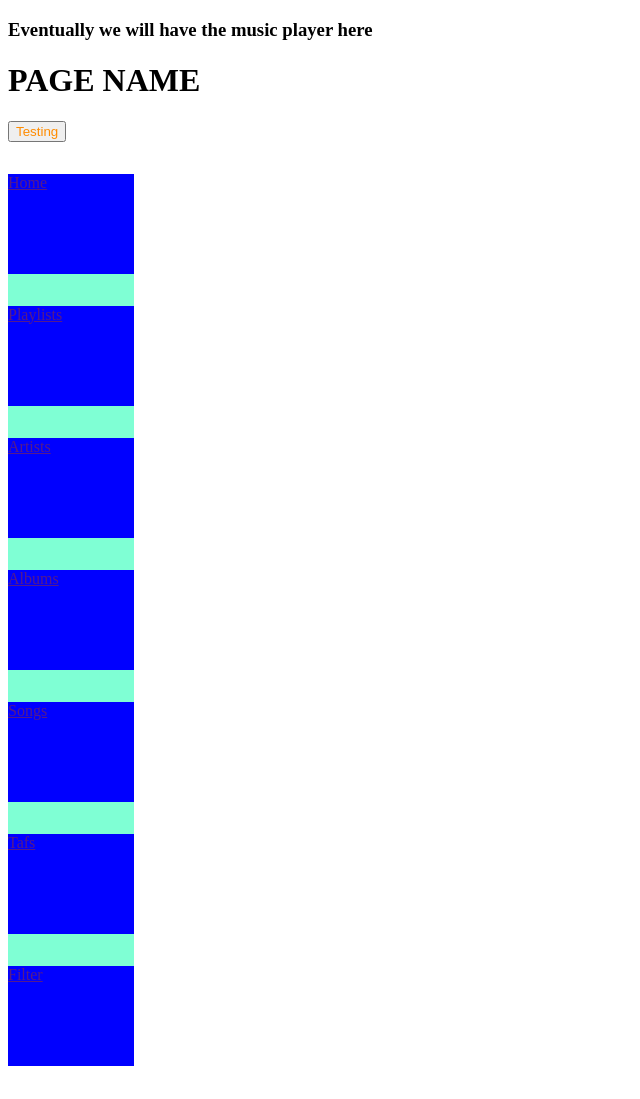
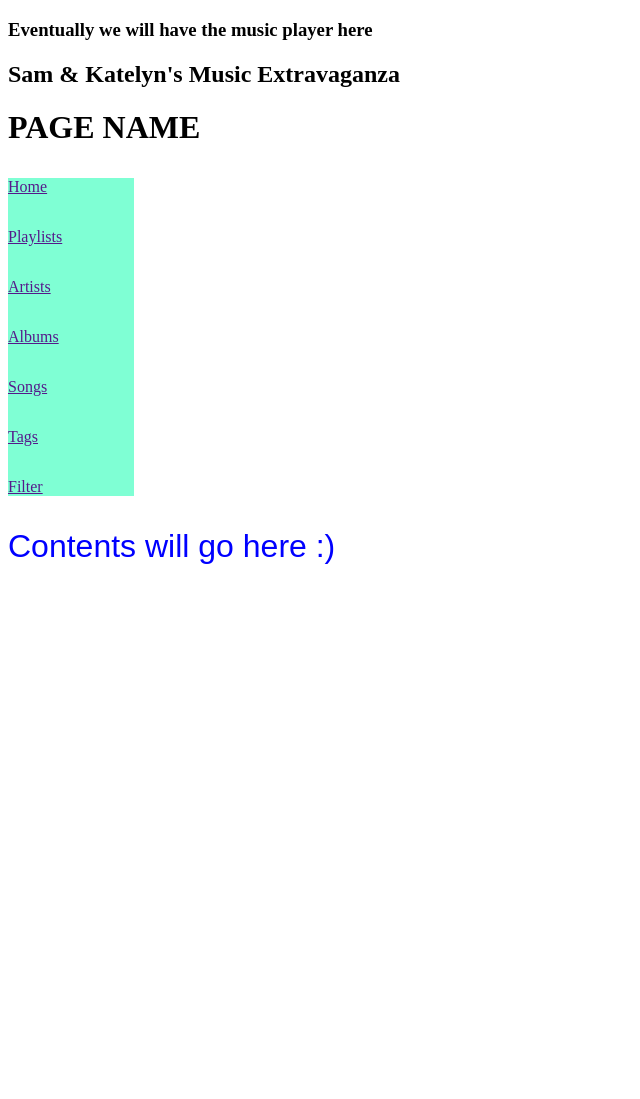
Before and after one commit to kreed303/cs257, a Flask app: page / in a window 1280 px wide. Shown: the top 1099 px of the page, without its empty margins (0-640 px from the left). After the commit the page ends 564 px from the top, so only its background shows below. Run offline with Flask 3, Linux system fonts and the light colour scheme; parts of the project's set-up code (start-up, migrations or seed data) failed here and were passed over; some libraries are stand-ins or nearby versions.

Commit message:
html 1.3

```diff
--- a/webapp/templates/home.html
+++ b/webapp/templates/home.html
@@ -6,22 +6,35 @@
             href="/static/webapp.css" />
 </head>
 <body>
-    <div id="siteHeader">
+    <div id="musicPlayer">
         <h3>Eventually we will have the music player here</h3>
     </div>
+
+    <div id-="siteHeader">
+        <h2>Sam & Katelyn's Music Extravaganza</h2>
+    </div>
+
     <div id="pageHeader">
-        <h1 id="">PAGE NAME</h1>
-        <button id="">Testing</button>
+        <span id="">
+            <h1 id="">PAGE NAME</h1>
+        </span>
     </div>
 
     <div id="menu">
-        <p> <div id="menuItems"><a href="">Home</a></div> </p>
-        <p> <div id="menuItems"><a href="">Playlists</a></div> </p>
-        <p> <div id="menuItems"><a href="">Artists</a></div> </p>
-        <p> <div id="menuItems"><a href="">Albums</a></div> </p>
-        <p> <div id="menuItems"><a href="">Songs</a></div> </p>
-        <p> <div id="menuItems"><a href="">Tafs</a></div> </p>
-        <p> <div id="menuItems"><a href="">Filter</a></div> </p>
+        <p> <div class="menuItems" id="homeNavButton">
+            <a href="">Home</a></div> </p>
+        <p> <div class="menuItems" id="playlistsNavButton">
+            <a href="">Playlists</a></div> </p>
+        <p> <div class="menuItems" id="artistsNavButton">
+            <a href="">Artists</a></div> </p>
+        <p> <div class="menuItems" id="albumsNavButton">
+            <a href="">Albums</a></div> </p>
+        <p> <div class="menuItems" id="songsNavButton">
+            <a href="">Songs</a></div> </p>
+        <p> <div class="menuItems" id="tagsNavButton">
+            <a href="">Tags</a></div> </p>
+        <p> <div class="menuItems" id="filterNavButton">
+            <a href="">Filter</a></div> </p>
     </div>
 
     <div id="pageContents">
```
